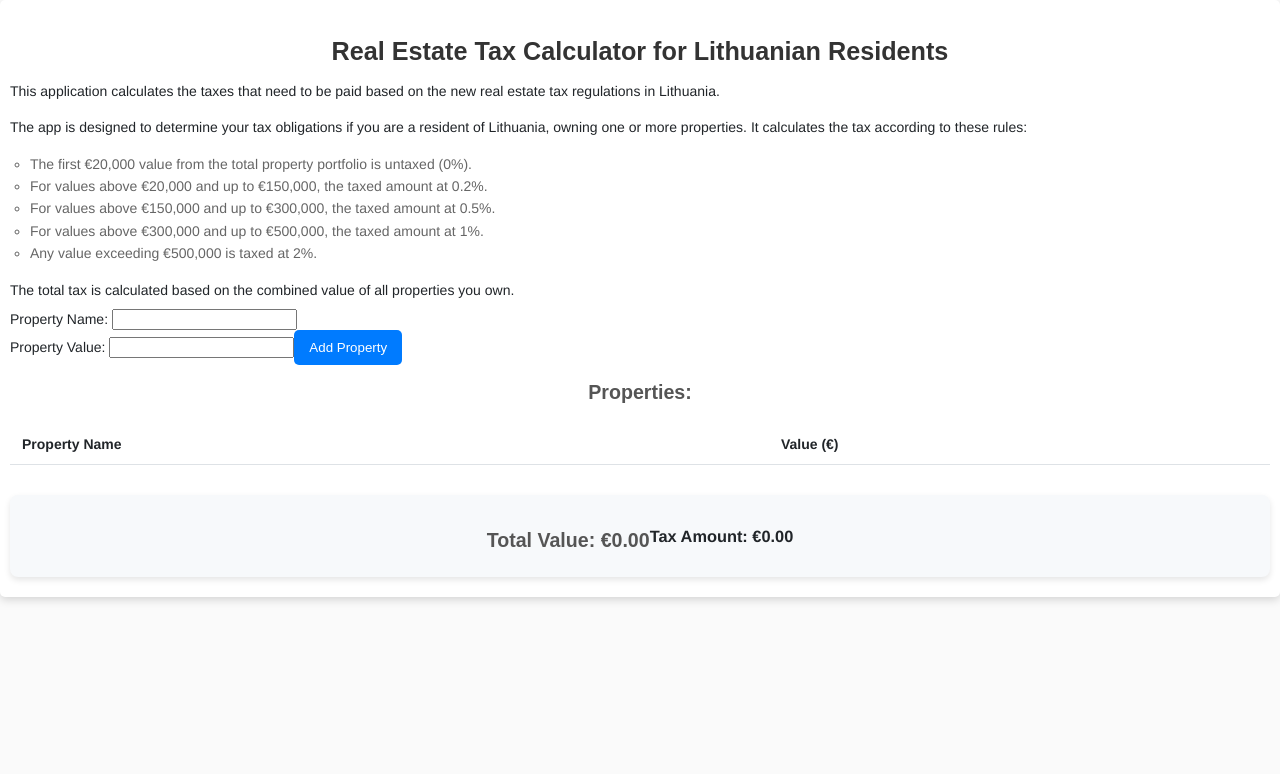
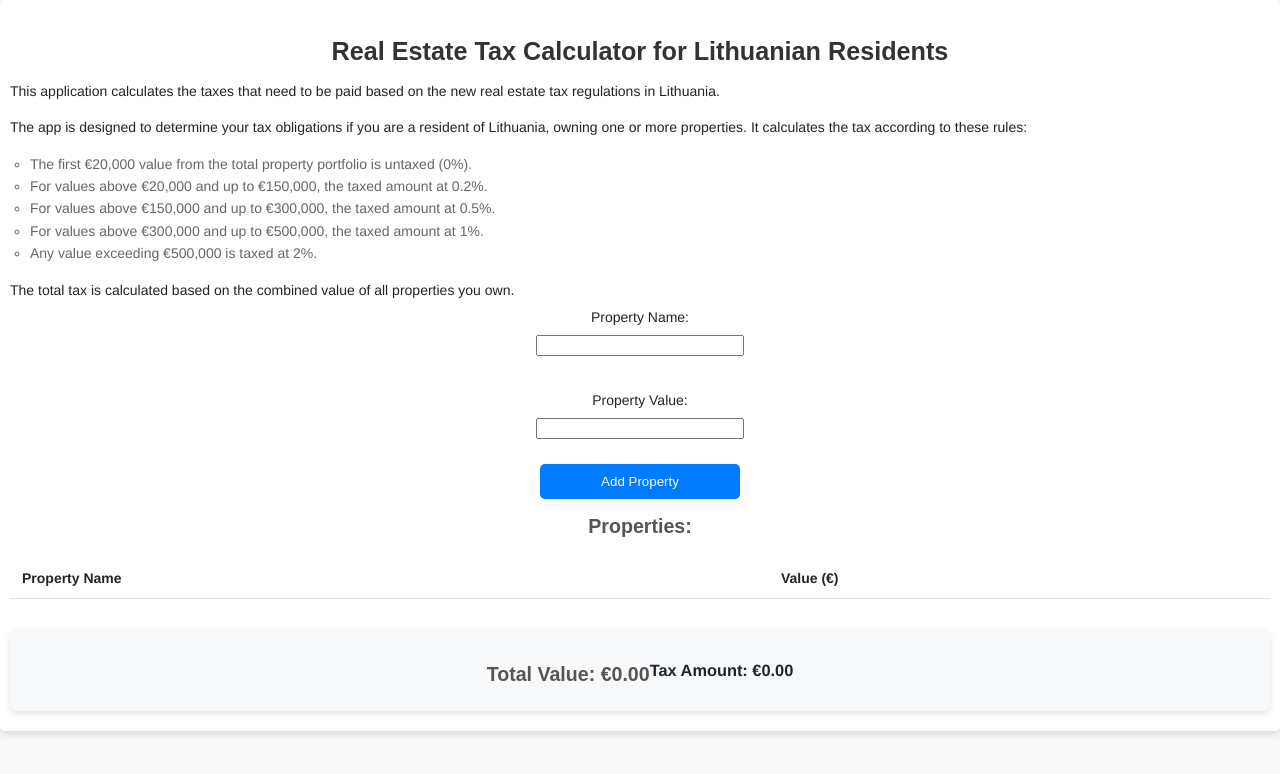
Before and after one commit to Stogas/nt-mokestis, a React (Create React App) app: page / in a window 1280 px wide. Shown: the top 774 px of the page. Built offline with nearby package versions, Linux system fonts and the light colour scheme.

Commit message:
update styling somewhat, pt2

```diff
--- /dev/null
+++ b/src/components/PropertyInput.css
@@ -0,0 +1,17 @@
+/* src/components/PropertyInput.css */
+
+.property-input-container {
+  display: flex;
+  flex-direction: column;
+  align-items: center; /* Center items horizontally */
+  gap: 10px; /* Space between elements */
+  text-align: center;
+}
+
+.property-input-container input, .property-input-container button {
+  width: 200px; /* Set a consistent width for inputs and buttons */
+}
+
+.property-input-container button {
+  margin-top: 15px; /* Add space above the button */
+}
--- a/src/components/PropertyInput.js
+++ b/src/components/PropertyInput.js
@@ -1,9 +1,11 @@
 // src/components/PropertyInput.js
+
 import React from 'react';
+import './PropertyInput.css'; // Ensure CSS import is added here
 
 function PropertyInput({ inputValue, propertyName, handleInputChange, handleNameChange, handleSubmit }) {
   return (
-    <div>
+    <div className="property-input-container">
       <label htmlFor="propertyName">Property Name: </label>
       <input
         type="text"
```
